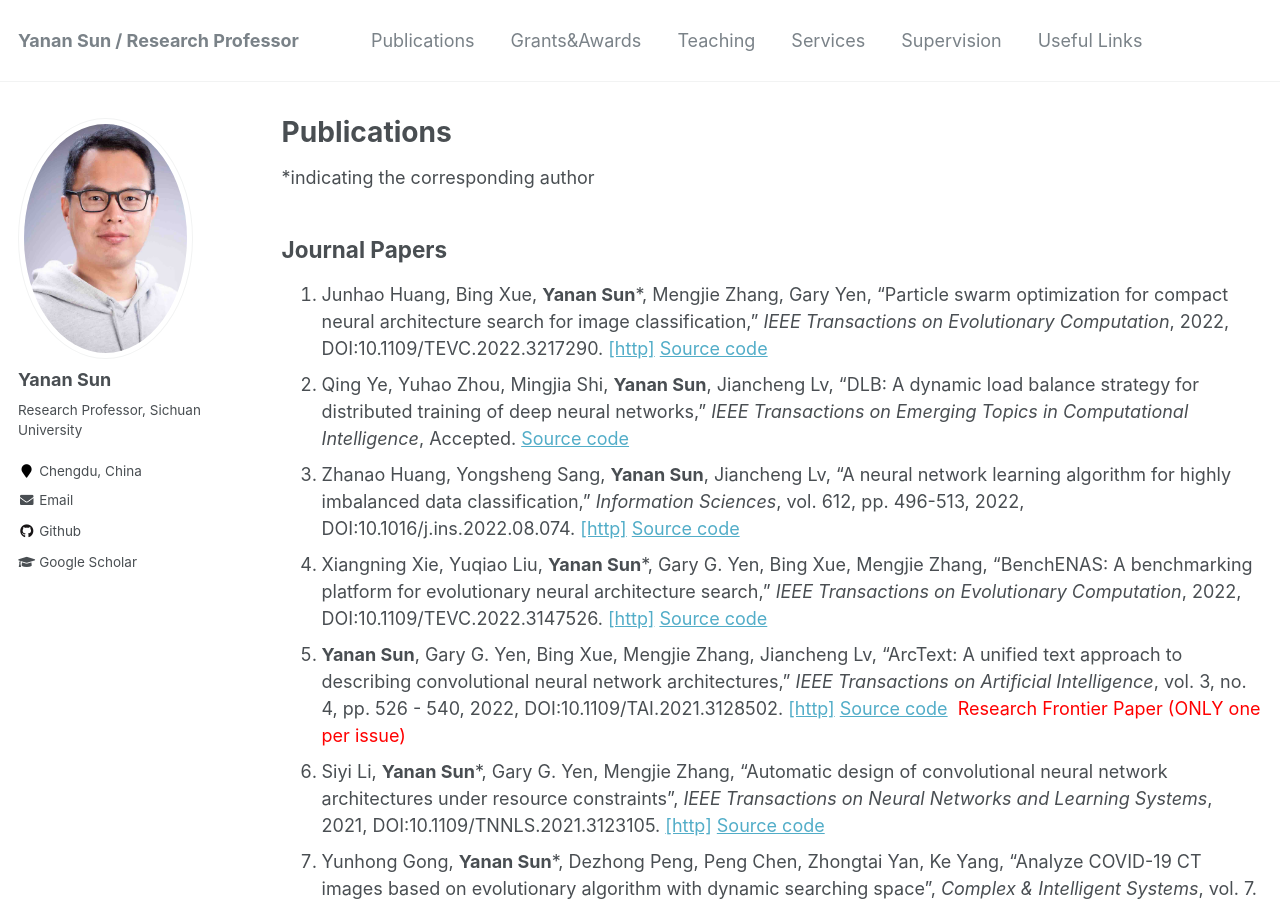
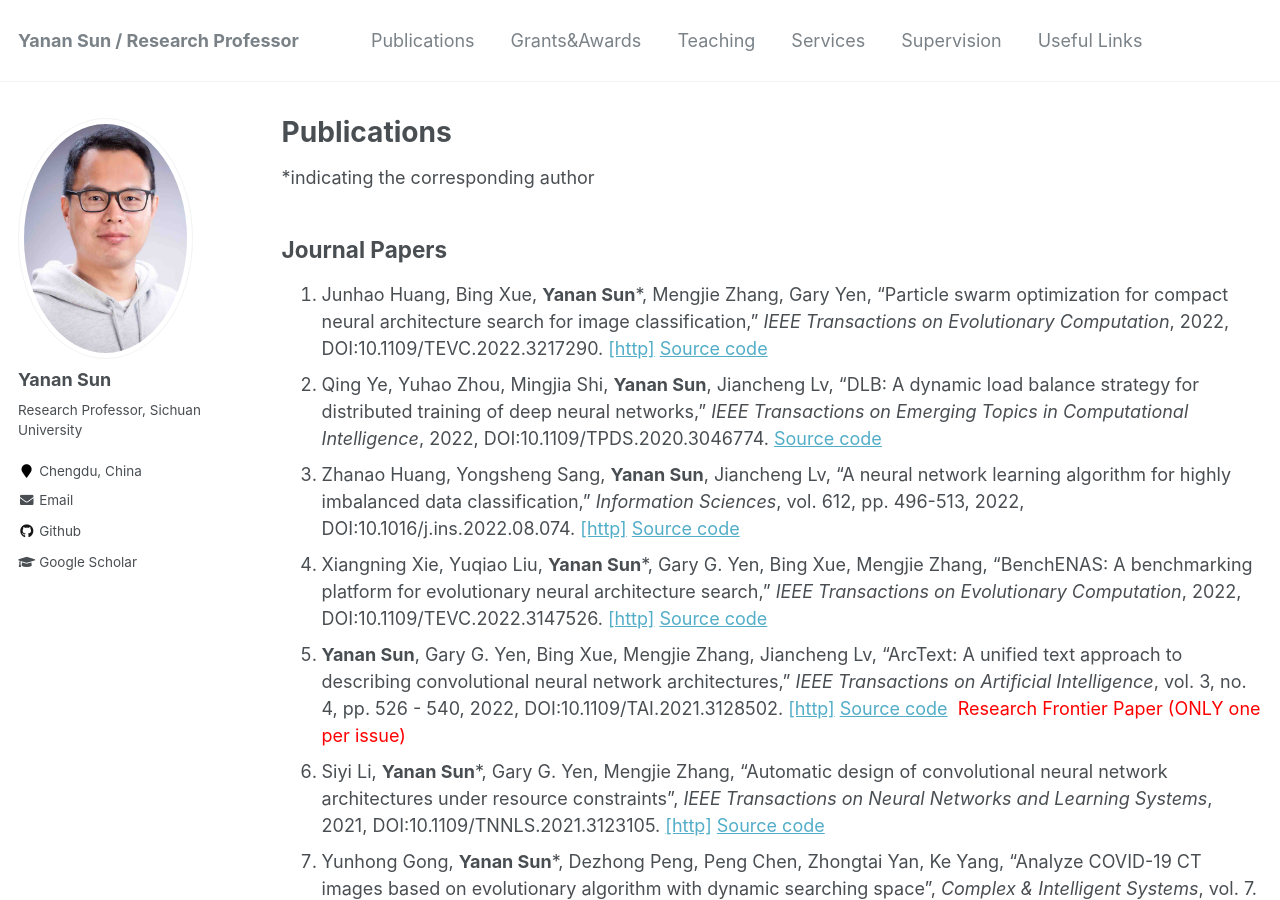
Before and after one commit to yn-sun/yn-sun.github.io, a Jekyll site: the page built from _pages/publications.md, in a window 1280 px wide and 900 px high. Built offline with Jekyll 4.4.1, drawn with Linux system fonts in a browser that asks for light colours; comment, search, counter and statistics services are not loaded.

Commit message:
Update publications.md

```diff
--- a/_pages/publications.md
+++ b/_pages/publications.md
@@ -8,7 +8,7 @@
 ## Journal Papers
 
 1. Junhao Huang, Bing Xue, **Yanan Sun***, Mengjie Zhang, Gary Yen, "Particle swarm optimization for compact neural architecture search for image classification," <i>IEEE Transactions on Evolutionary Computation</i>, 2022, DOI:10.1109/TEVC.2022.3217290. [[http]](https://ieeexplore.ieee.org/document/9930866) [Source code](https://github.com/HuangJunh/EPCNAS)
-2. Qing Ye, Yuhao Zhou, Mingjia Shi, **Yanan Sun**, Jiancheng Lv, "DLB: A dynamic load balance strategy for distributed training of deep neural networks," <i>IEEE Transactions on Emerging Topics in Computational Intelligence</i>, Accepted. [Source code](https://github.com/Soptq/Dynamic_Load_Balance_DistributedDNN)
+2. Qing Ye, Yuhao Zhou, Mingjia Shi, **Yanan Sun**, Jiancheng Lv, "DLB: A dynamic load balance strategy for distributed training of deep neural networks," <i>IEEE Transactions on Emerging Topics in Computational Intelligence</i>, 2022, DOI:10.1109/TPDS.2020.3046774. [Source code](https://github.com/Soptq/Dynamic_Load_Balance_DistributedDNN)
 3. Zhanao Huang, Yongsheng Sang, **Yanan Sun**, Jiancheng Lv, "A neural network learning algorithm for highly imbalanced data classification," <i>Information Sciences</i>, vol. 612, pp. 496-513, 2022, DOI:10.1016/j.ins.2022.08.074.  [[http]](https://www.sciencedirect.com/science/article/pii/S0020025522009847)  [Source code](https://github.com/yn-sun/paper_source_code/tree/main/ZAH_IS_Paper)
 4. Xiangning Xie, Yuqiao Liu, **Yanan Sun***, Gary G. Yen, Bing Xue, Mengjie Zhang, "BenchENAS: A benchmarking platform for evolutionary neural architecture search," <i>IEEE Transactions on Evolutionary Computation</i>, 2022, DOI:10.1109/TEVC.2022.3147526. [[http]](https://ieeexplore.ieee.org/document/9697075)  [Source code](https://benchenas.com/)
 5. **Yanan Sun**, Gary G. Yen, Bing Xue, Mengjie Zhang, Jiancheng Lv, "ArcText: A unified text approach to describing convolutional neural network architectures," <i>IEEE Transactions on Artificial Intelligence</i>, vol. 3, no. 4, pp. 526 - 540, 2022, DOI:10.1109/TAI.2021.3128502. [[http]](https://ieeexplore.ieee.org/document/9618852) [Source code](https://github.com/yn-sun/arctext)&nbsp;&nbsp;<span style="color: #FF0000">Research Frontier Paper (ONLY one per issue)</span>
```
